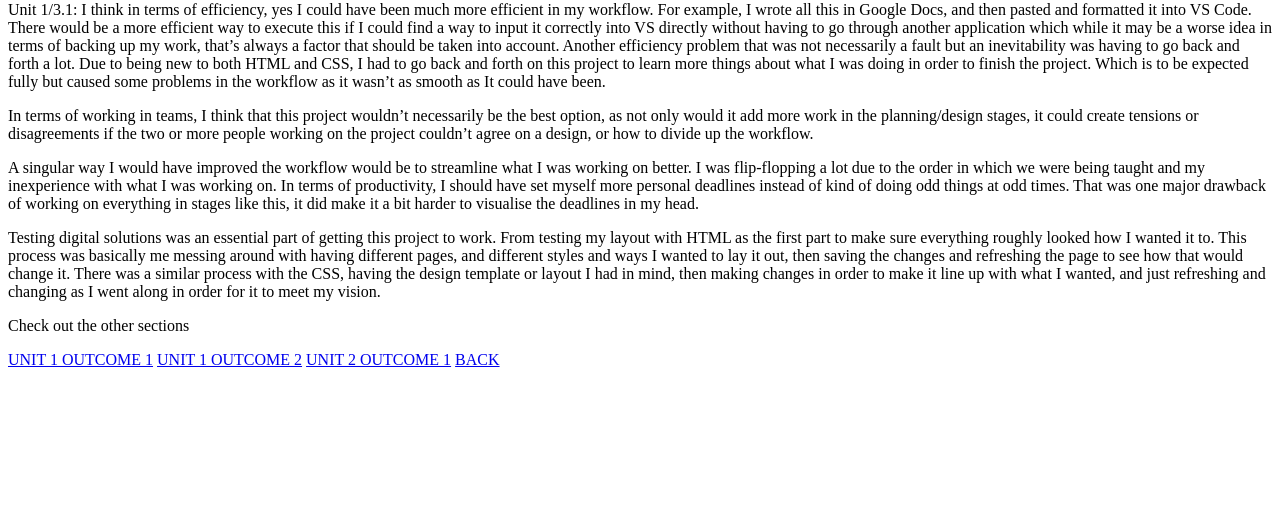
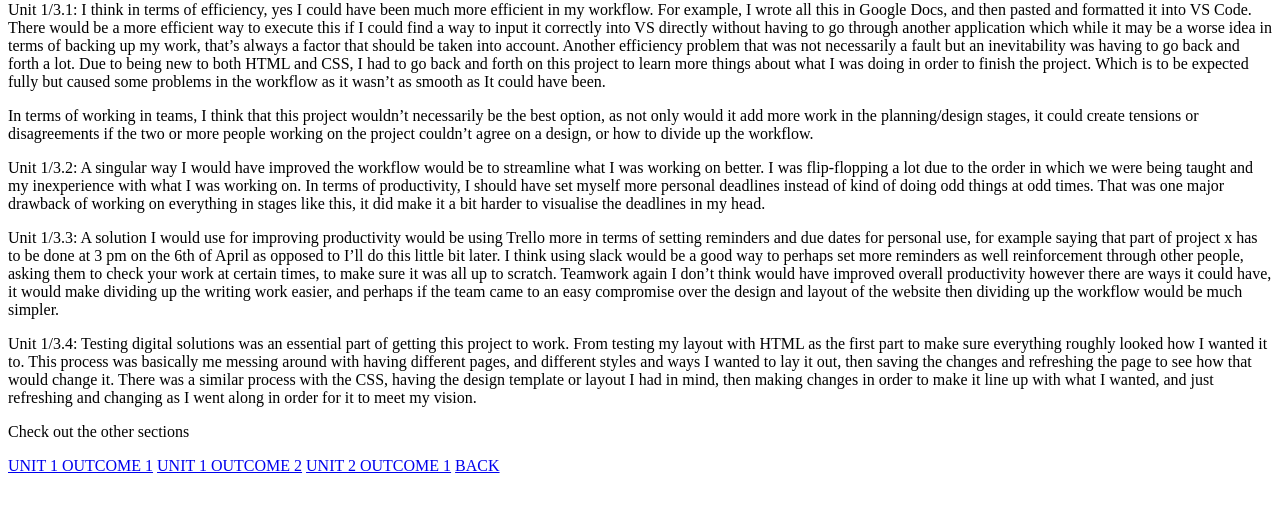
Before and after one commit to ConnorGriff/websiteproject, a plain HTML site: page unitoneoutcomethree.html in a window 1280 px wide. Shown: the part 79-588 px from the top of the page. Drawn offline with Linux system fonts and the light colour scheme.

Commit message:
changes to outcome 3

```diff
--- a/unitoneoutcomethree.html
+++ b/unitoneoutcomethree.html
@@ -14,12 +14,15 @@
     </p>
 
     <p>
-        A singular way I would have improved the workflow would be to streamline what I was working on better. I was flip-flopping a lot due to the order in which we were being taught and my inexperience with what I was working on. In terms of productivity, I should have set myself more personal deadlines instead of kind of doing odd things at odd times. That was one major drawback of working on everything in stages like this, it did make it a bit harder to visualise the deadlines in my head.
+        Unit 1/3.2: A singular way I would have improved the workflow would be to streamline what I was working on better. I was flip-flopping a lot due to the order in which we were being taught and my inexperience with what I was working on. In terms of productivity, I should have set myself more personal deadlines instead of kind of doing odd things at odd times. That was one major drawback of working on everything in stages like this, it did make it a bit harder to visualise the deadlines in my head.
 
+    </p>
+    <p>
+        Unit 1/3.3: A solution I would use for improving productivity would be using Trello more in terms of setting reminders and due dates for personal use, for example saying that part of project x has to be done at 3 pm on the 6th of April as opposed to I’ll do this little bit later. I think using slack would be a good way to perhaps set more reminders as well reinforcement through other people, asking them to check your work at certain times, to make sure it was all up to scratch. Teamwork again I don’t think would have improved overall productivity however there are ways it could have, it would make dividing up the writing work easier, and perhaps if the team came to an easy compromise over the design and layout of the website then dividing up the workflow would be much simpler.
     </p>
 
     <p>
-        Testing digital solutions was an essential part of getting this project to work. From testing my layout with HTML as the first part to make sure everything roughly looked how I wanted it to. This process was basically me messing around with having different pages, and different styles and ways I wanted to lay it out, then saving the changes and refreshing the page to see how that would change it. There was a similar process with the CSS, having the design template or layout I had in mind, then making changes in order to make it line up with what I wanted, and just refreshing and changing as I went along in order for it to meet my vision.
+        Unit 1/3.4: Testing digital solutions was an essential part of getting this project to work. From testing my layout with HTML as the first part to make sure everything roughly looked how I wanted it to. This process was basically me messing around with having different pages, and different styles and ways I wanted to lay it out, then saving the changes and refreshing the page to see how that would change it. There was a similar process with the CSS, having the design template or layout I had in mind, then making changes in order to make it line up with what I wanted, and just refreshing and changing as I went along in order for it to meet my vision.
     </p>
 
 
```
